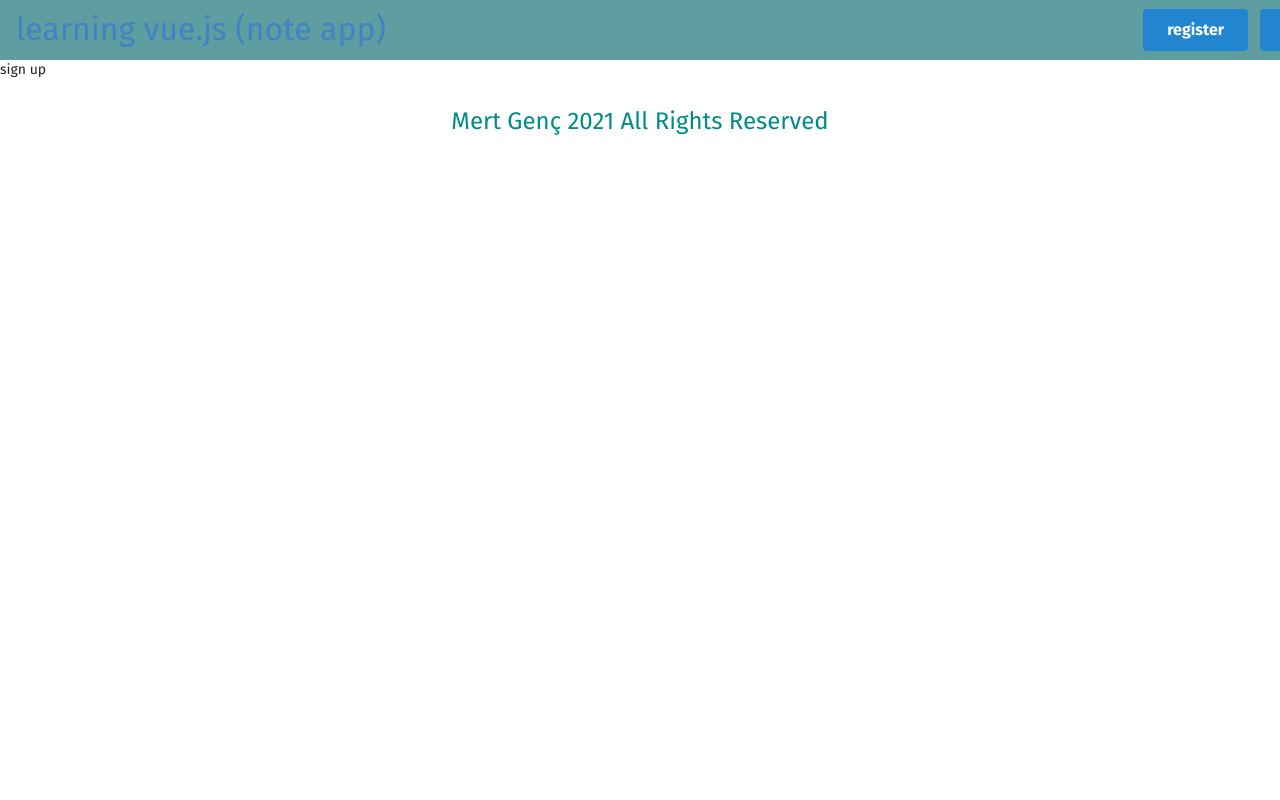
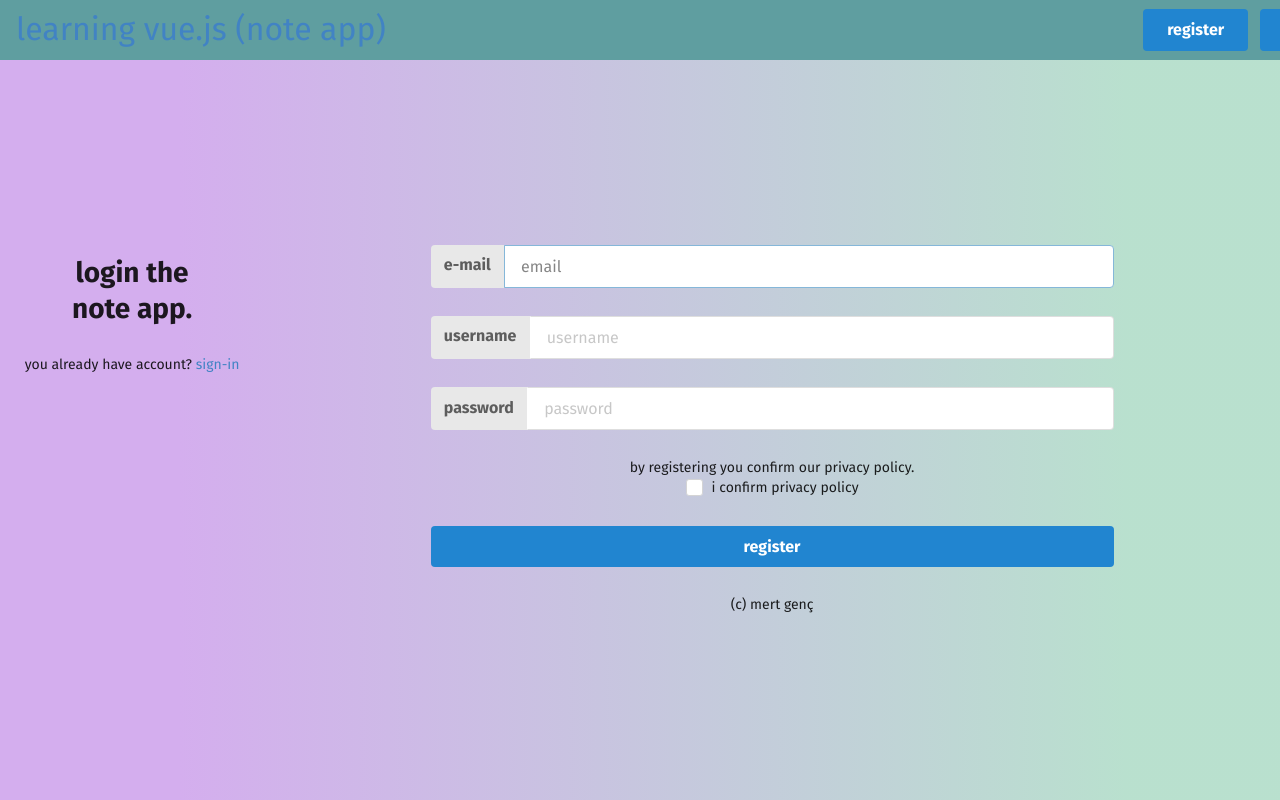
Before and after one commit to vnylbscr/nest-vue-note-app, a Vue app in the folder client/: page /sign-up in a window 1280 px wide. Shown: the top 800 px of the page. Built offline with nearby package versions, Linux system fonts and the light colour scheme.

Commit message:
editing components

```diff
--- a/client/src/App.vue
+++ b/client/src/App.vue
@@ -2,7 +2,6 @@
   <div id="nav" class="nav">
     <nav-bar />
     <router-view />
-    <Footer />
   </div>
 </template>
 <script>
@@ -10,7 +9,7 @@ import Footer from './components/footer.vue';
 import NavBar from './components/navbar/NavBar.vue';
 export default {
   components: {
-    Footer,
+    // Footer,
     NavBar,
   },
 };
--- a/client/src/components/footer.vue
+++ b/client/src/components/footer.vue
@@ -20,11 +20,12 @@ export default {
 <style lang="scss">
 .footer-container {
   width: 100%;
+  height: 100px;
   margin: 24px 0px;
   display: flex;
   justify-content: center;
   align-items: center;
-  background: transparent;
+  background-color: transparent;
   p {
     color: darkcyan;
     font-size: 24px;
--- a/client/src/styles/global.scss
+++ b/client/src/styles/global.scss
@@ -9,6 +9,8 @@ html,
 
 $primary-color: #a8c686;
 $secondary-color: #f0f8ea;
+$small: 600px;
+$tablet: 900px;
 
 @function spacing($spacing) {
   @return 8px * $spacing;
--- a/client/src/views/SignIn.vue
+++ b/client/src/views/SignIn.vue
@@ -1,10 +1,26 @@
 <template>
   <div class="root">
-    <div class="ui two column stackable center aligned page grid">
+    <div class="ui equal width center aligned padded grid">
+      <div class="row">
+        <div class="two ui column stackable center end aligned grid">
           <div class="column twelve wide">
+            <h1 class="ui header">register note app.</h1>
+          </div>
+          <div class="column sixteen wide">
+            <p class="heading">
+              don't have account?
+              <router-link to="/sign-up"> create </router-link>
+            </p>
+          </div>
+        </div>
         <form @submit="handleSubmit">
-          <div class="ui labeled input">
-            <div class="ui label">e-mail or username</div>
+          <div class="ui five column stackable center aligned page grid">
+            <div class="column sixteen wide">
+              <div
+                v-bind:class="{ error: errors.email }"
+                class="ui fluid labeled input large"
+              >
+                <div class="ui label">e-mail</div>
                 <input
                   type="text"
                   placeholder="email or username"
@@ -14,10 +30,16 @@
                   name="email"
                 />
               </div>
-          <div class="ui labeled input">
+            </div>
+
+            <div class="column sixteen wide">
+              <div
+                v-bind:class="{ error: errors.password }"
+                class="ui labeled fluid input large"
+              >
                 <div class="ui label">password</div>
                 <input
-              type="text"
+                  type="password"
                   placeholder="password"
                   @change="handleChange"
                   @blur="handleBlur"
@@ -25,7 +47,13 @@
                   name="password"
                 />
               </div>
-          <button class="primary ui button" type="submit">Submit</button>
+            </div>
+            <div class="column sixteen wide">
+              <button class="primary fluid large ui button" type="submit">
+                Submit
+              </button>
+            </div>
+          </div>
         </form>
       </div>
     </div>
@@ -33,8 +61,6 @@
 </template>
 <script>
 import { defineComponent, ref } from '@vue/runtime-core';
-// import CustomInput from '../components/Input.vue';
-import NavBar from '../components/navbar/NavBar.vue';
 export default defineComponent({
   name: 'SignIn',
   components: {
@@ -42,8 +68,15 @@ export default defineComponent({
   },
   props: ['click'],
   setup() {
-    const email = ref('');
-    const password = ref('');
+    const EMAIL_REGEX =
+      /^(([^<>()[\]\\.,;:\s@"]+(\.[^<>()[\]\\.,;:\s@"]+)*)|(".+"))@((\[[0-9]{1,3}\.[0-9]{1,3}\.[0-9]{1,3}\.[0-9]{1,3}\])|(([a-zA-Z\-0-9]+\.)+[a-zA-Z]{2,}))$/;
+
+    const state = ref({
+      email: '',
+      password: '',
+    });
+
+    const isValid = ref(false);
 
     const errors = ref({
       email: '',
@@ -51,20 +84,55 @@ export default defineComponent({
     });
 
     const handleChange = (e) => {
-      console.log('text is sign in', e.target.value);
-      email.value = e.target.value;
+      state.value = {
+        ...state.value,
+        [e.target.name]: e.target.value,
+      };
     };
 
-    const handleBlur = (e) => {};
+    const handleBlur = () => {
+      console.log('blur worked');
+      if (
+        state.value.email.trim().length === 0 &&
+        state.value.password.trim().length === 0
+      ) {
+        errors.value = {
+          ...errors.value,
+          email: 'email is required',
+          password: 'password is required',
+        };
+        return false;
+      } else if (!EMAIL_REGEX.test(state.value.email)) {
+        errors.value = {
+          ...errors.value,
+          email: 'please provide valid e-mail address',
+        };
+        return false;
+      } else if (errors.value.password.length < 6) {
+        errors.value = {
+          ...errors.value,
+          password: 'password must be at least 6 characters',
+        };
+        return false;
+      } else {
+        errors.value = {
+          email: '',
+          password: '',
+        };
+        return true;
+      }
+    };
 
     const handleSubmit = (e) => {
       e.preventDefault();
-      console.log(e);
+      if (handleBlur()) {
+        console.log('is valid!');
+      }
     };
+
     return {
       handleChange,
-      email,
-      password,
+      errors,
       handleBlur,
       handleSubmit,
     };
@@ -73,17 +141,26 @@ export default defineComponent({
     // this.$ref.email.focus();
     console.log('ulaa');
   },
+  mounted() {
+    this.$refs.email.focus();
+  },
 });
 </script>
 
 <style lang="scss" scoped>
 .root {
   width: 100%;
-  height: 100vh;
+  height: calc(100vh - 60px);
   align-items: center;
   justify-content: center;
   display: flex;
-  background-color: #2c7a7b;
+  background: rgb(212, 174, 238);
+  background: linear-gradient(
+    90deg,
+    rgba(212, 174, 238, 1) 14%,
+    rgba(153, 210, 184, 0.68531162464986) 88%
+  );
+
   .box {
     background-color: red;
   }
--- a/client/src/views/SignUp.vue
+++ b/client/src/views/SignUp.vue
@@ -1,9 +1,209 @@
 <template>
-  <div>sign up</div>
+  <div class="root">
+    <div class="ui equal width center aligned padded grid">
+      <div class="row">
+        <div class="two ui column stackable center end aligned grid">
+          <div class="column twelve wide">
+            <h1 class="ui header">login the note app.</h1>
+          </div>
+          <div class="column sixteen wide">
+            <p class="heading">
+              you already have account?
+              <router-link to="/sign-in"> sign-in </router-link>
+            </p>
+          </div>
+        </div>
+        <form @submit="handleSubmit">
+          <div class="ui six column stackable center aligned page grid">
+            <div class="column sixteen wide">
+              <div
+                v-bind:class="{ error: errors.email }"
+                class="ui fluid labeled input large"
+              >
+                <div class="ui label">e-mail</div>
+                <input
+                  type="text"
+                  placeholder="email"
+                  @change="handleChange"
+                  @blur="handleBlur"
+                  ref="email"
+                  name="email"
+                />
+              </div>
+            </div>
+
+            <div class="column sixteen wide">
+              <div
+                v-bind:class="{ error: errors.email }"
+                class="ui fluid labeled input large"
+              >
+                <div class="ui label">username</div>
+                <input
+                  type="text"
+                  placeholder="username"
+                  @change="handleChange"
+                  @blur="handleBlur"
+                  ref="username"
+                  name="username"
+                />
+              </div>
+            </div>
+
+            <div class="column sixteen wide">
+              <div
+                v-bind:class="{ error: errors.password }"
+                class="ui labeled fluid input large"
+              >
+                <div class="ui label">password</div>
+                <input
+                  type="password"
+                  placeholder="password"
+                  @change="handleChange"
+                  @blur="handleBlur"
+                  ref="password"
+                  name="password"
+                />
+              </div>
+            </div>
+            <div class="column sixteen wide">
+              <p class="heading">
+                by registering you confirm our privacy policy.
+              </p>
+              <div class="ui checkbox">
+                <input type="checkbox" name="example" />
+                <label>i confirm privacy policy</label>
+              </div>
+            </div>
+
+            <div class="column sixteen wide">
+              <button class="primary fluid large ui button" type="submit">
+                register
+              </button>
+            </div>
+            <div class="column sixteen wide">(c) mert genç</div>
+          </div>
+        </form>
+      </div>
+    </div>
+  </div>
 </template>
+<script>
+import { defineComponent, ref } from '@vue/runtime-core';
+export default defineComponent({
+  name: 'SignUp',
+  components: {
+    // CustomInput,
+  },
+  props: ['click'],
+  setup() {
+    const EMAIL_REGEX =
+      /^(([^<>()[\]\\.,;:\s@"]+(\.[^<>()[\]\\.,;:\s@"]+)*)|(".+"))@((\[[0-9]{1,3}\.[0-9]{1,3}\.[0-9]{1,3}\.[0-9]{1,3}\])|(([a-zA-Z\-0-9]+\.)+[a-zA-Z]{2,}))$/;
 
-<script>
-export default {
-  name: 'SignUp',
-};
+    const state = ref({
+      email: '',
+      username: '',
+      password: '',
+    });
+
+    const errors = ref({
+      email: '',
+      username: '',
+      password: '',
+    });
+
+    const handleChange = (e) => {
+      state.value = {
+        ...state.value,
+        [e.target.name]: e.target.value,
+      };
+    };
+
+    const handleBlur = () => {
+      if (
+        state.value.email.trim().length === 0 &&
+        state.value.password.trim().length === 0 &&
+        state.value.username.trim().length === 0
+      ) {
+        errors.value = {
+          ...errors.value,
+          email: 'email is required',
+          password: 'password is required',
+          username: 'username is required',
+        };
+        return false;
+      } else if (!EMAIL_REGEX.test(state.value.email)) {
+        errors.value = {
+          ...errors.value,
+          email: 'please provide valid e-mail address',
+        };
+        return false;
+      } else if (errors.value.password.length < 6) {
+        errors.value = {
+          ...errors.value,
+          password: 'password must be at least 6 characters',
+        };
+        return false;
+      } else if (errors.value.username.length < 5) {
+        errors.value = {
+          ...errors.value,
+          username: 'username must be at least 5 characters',
+        };
+        return false;
+      } else {
+        errors.value = {
+          email: '',
+          password: '',
+          username: '',
+        };
+        return true;
+      }
+    };
+
+    const handleSubmit = (e) => {
+      e.preventDefault();
+      if (handleBlur()) {
+        console.log('is valid!');
+      }
+    };
+
+    return {
+      handleChange,
+      errors,
+      handleBlur,
+      handleSubmit,
+    };
+  },
+  beforeMount() {
+    // this.$ref.email.focus();
+    console.log('ulaa');
+  },
+  mounted() {
+    this.$refs.email.focus();
+  },
+});
 </script>
+
+<style lang="scss" scoped>
+@import '../styles/global.scss';
+.root {
+  width: 100%;
+  height: calc(100vh - 60px);
+  align-items: center;
+  justify-content: center;
+  display: flex;
+  background: rgb(212, 174, 238);
+  background: linear-gradient(
+    90deg,
+    rgba(212, 174, 238, 1) 14%,
+    rgba(153, 210, 184, 0.68531162464986) 88%
+  );
+
+  @media screen and (max-width: $small) {
+    padding: 24px;
+  }
+
+  .box {
+    background-color: red;
+  }
+}
+</style>
```
Lines whose indentation alone changed are shown as unchanged.
